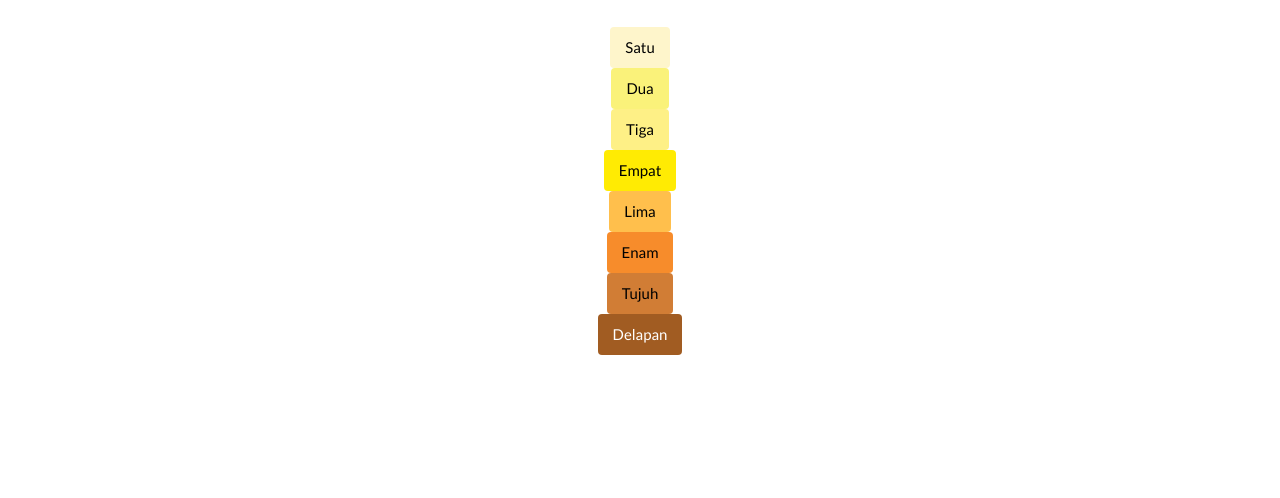
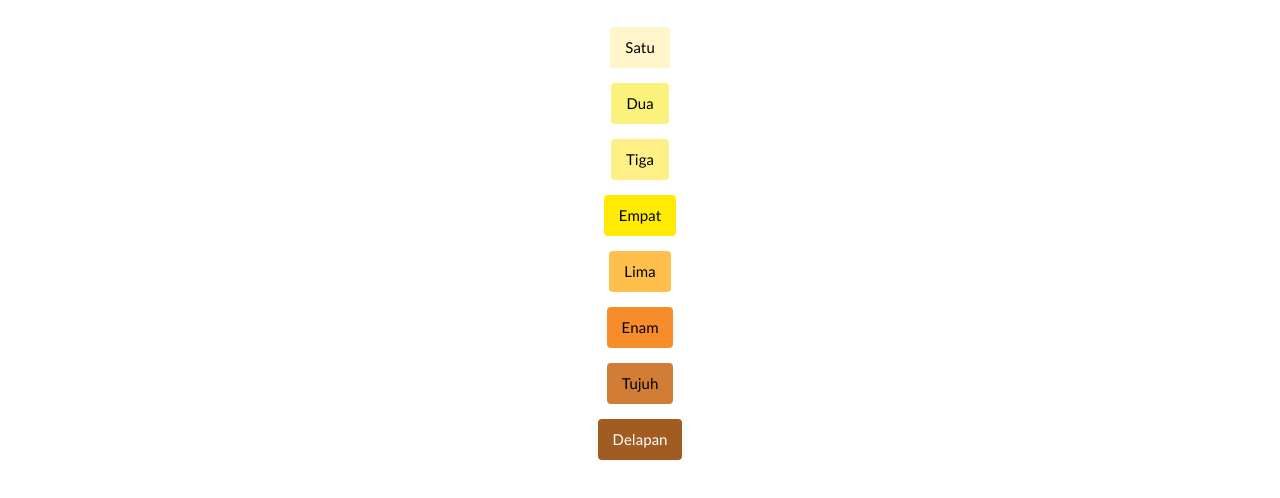
Before and after one commit to christoga/urinz, a plain HTML site: page www/index.html in a window 1280 px wide. Shown: the part 56-554 px from the top of the page. Drawn offline with Linux system fonts and the light colour scheme.

Commit message:
Margin bottom

```diff
--- a/www/css/style.css
+++ b/www/css/style.css
@@ -1,3 +1,7 @@
+.btn {
+  margin-bottom: 15px;
+}
+
 #satu {
   color: #000;
   background-color: #FEF5CB;
```
